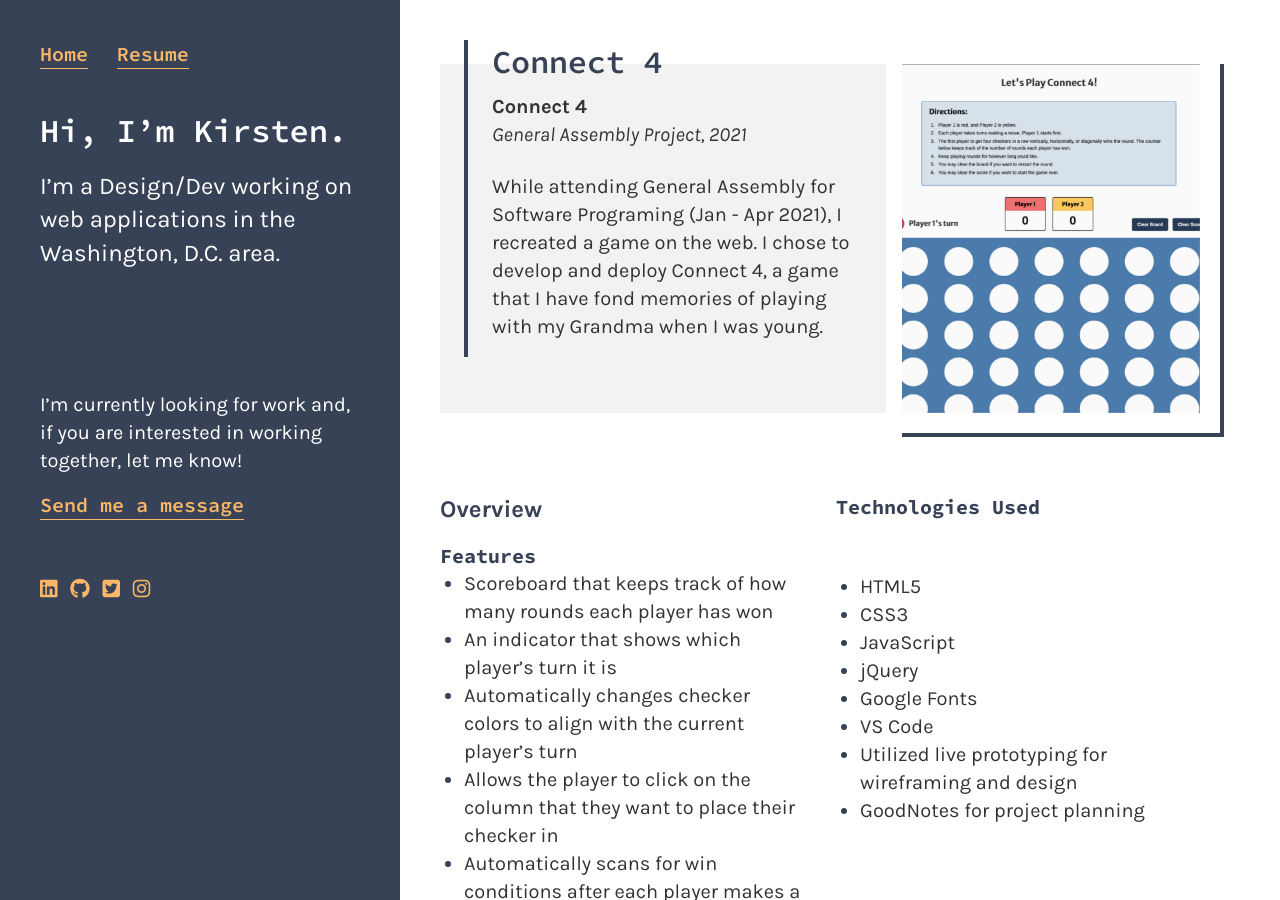
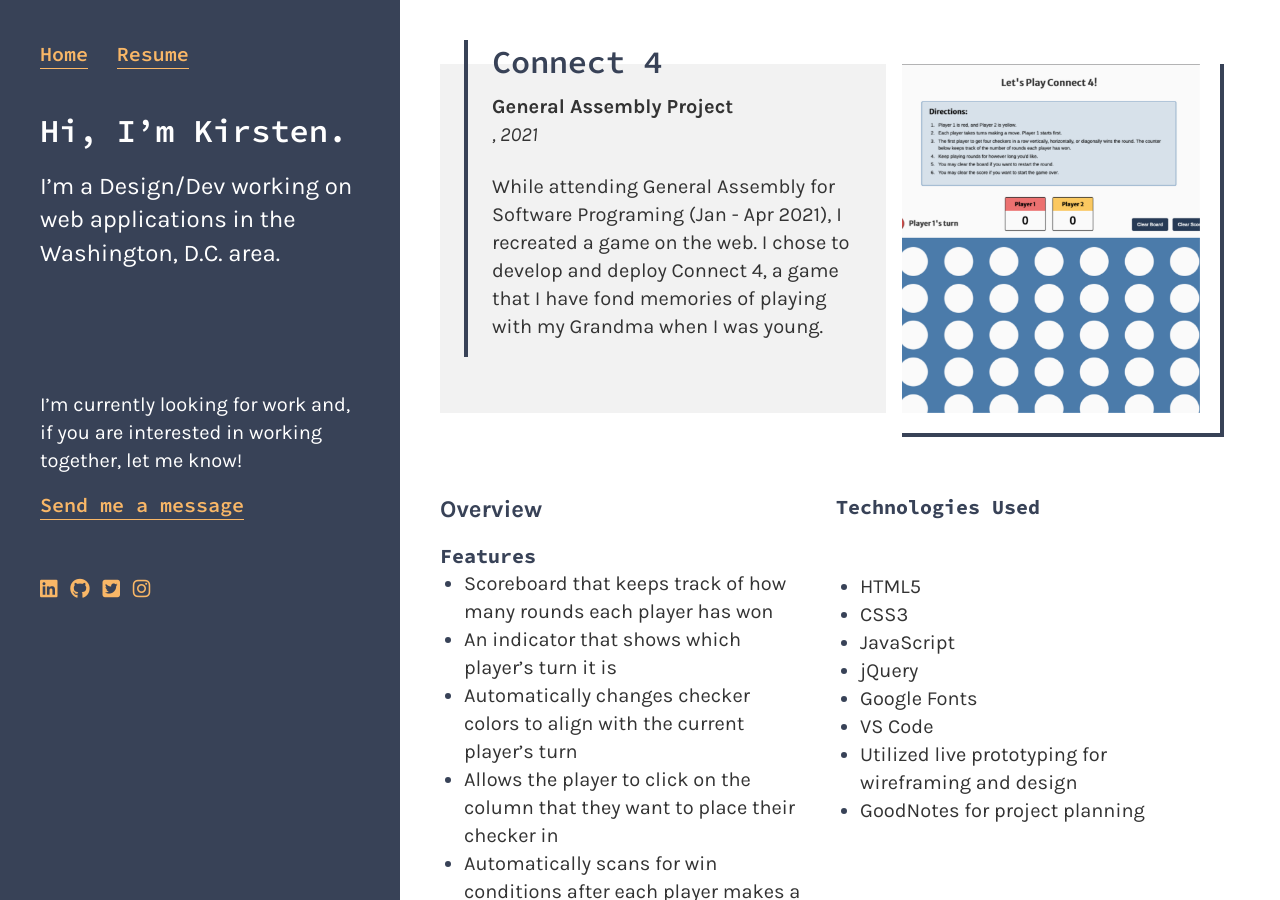
Before and after one commit to marcusrelacion/kirstengreen.com, a Jekyll site: the page built from _projects/connect-4.markdown, in a window 1280 px wide and 900 px high. Built offline with Jekyll 4.4.1, drawn with Linux system fonts in a browser that asks for light colours; nearby versions of some CDN libraries.

Commit message:
Updated Connect 4

```diff
--- a/_projects/connect-4.markdown
+++ b/_projects/connect-4.markdown
@@ -3,8 +3,7 @@ title: Connect 4
 date: 2021-02-12 17:34:00 -05:00
 position: 3
 hero:
-- name: Connect 4
-  company: General Assembly Project
+- name: General Assembly Project
   year: 2021
   body: While attending General Assembly for Software Programing (Jan - Apr 2021),
     I recreated a game on the web. I chose to develop and deploy Connect 4, a game
```
